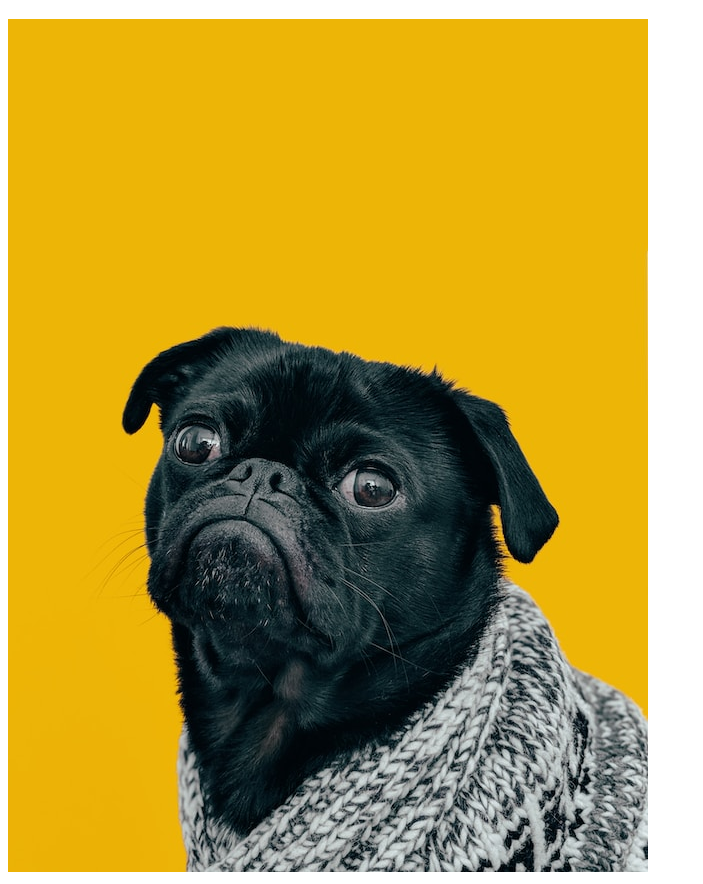
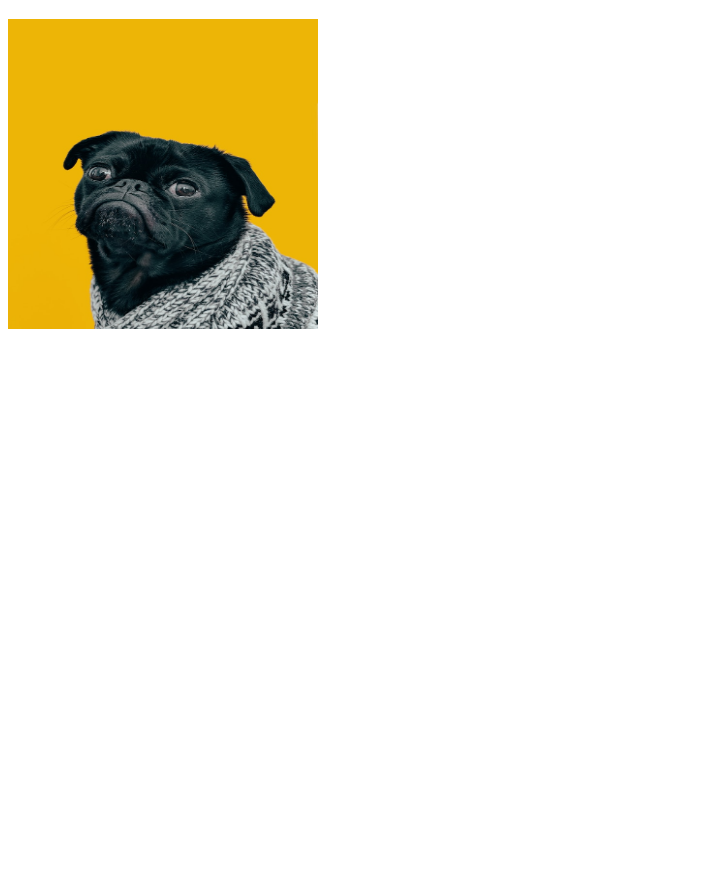
Before and after one commit to AntonyShaps/git-test, a plain HTML site: page html-boilerplate/pages/about.html in a window 1280 px wide. Shown: the part 61-945 px from the top of the page, without its empty margins (0-703 px from the left). After the commit the page ends 800 px from the top, so only its background shows below. Drawn offline with Linux system fonts and the light colour scheme.

Commit message:
Change the size of dog.jpg

```diff
--- a/html-boilerplate/pages/about.html
+++ b/html-boilerplate/pages/about.html
@@ -7,6 +7,6 @@
 
   <body>
     <h1>About Page</h1>
-    <img src="../images/dog.jpg">
+    <img src = "../images/dog.jpg" height = "310" width = "310">
   </body>
 </html>
```
